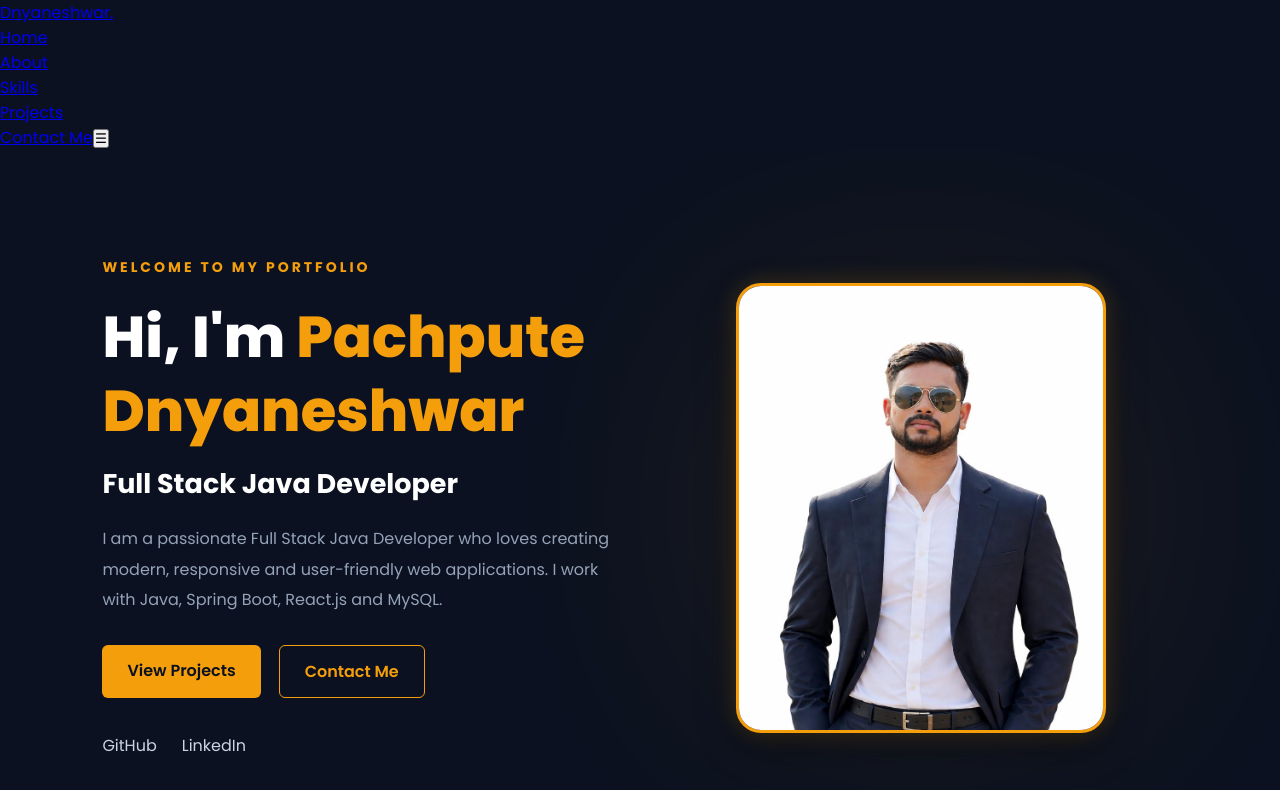
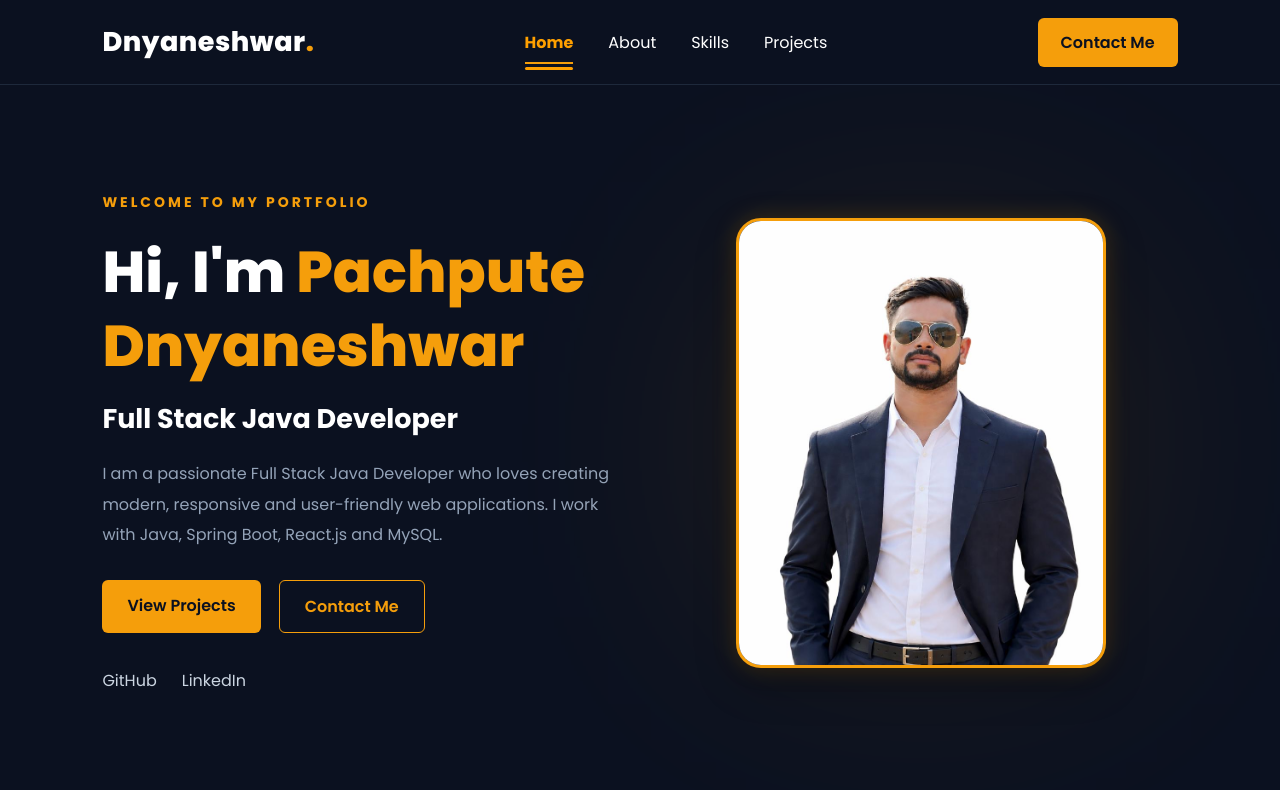
Before and after one commit to Dnyaneshwar2001Pachpute/my-portfolio, a React (Vite) app: page / in a window 1280 px wide. Shown: the top 790 px of the page. Built offline with nearby package versions, Linux system fonts and the light colour scheme.

Commit message:
contact button

```diff
--- a/src/components/Navbar.css
+++ b/src/components/Navbar.css
@@ -1,5 +1,97 @@
 
-/* Tablet and Mobile */
+/* Navbar */
+.navbar {
+  width: 100%;
+  height: 85px;
+  padding: 0 8%;
+  display: flex;
+  align-items: center;
+  justify-content: space-between;
+  background: #0b1120;
+  border-bottom: 1px solid #1e293b;
+  position: relative;
+  z-index: 100;
+}
+
+/* Logo */
+.navbar-logo a {
+  color: #ffffff;
+  text-decoration: none;
+  font-size: 27px;
+  font-weight: 800;
+  letter-spacing: 0.5px;
+}
+
+.navbar-logo span {
+  color: #f59e0b;
+}
+
+/* Navigation links */
+.navbar-links {
+  display: flex;
+  align-items: center;
+  gap: 35px;
+  list-style: none;
+  margin: 0;
+  padding: 0;
+}
+
+.navbar-links a {
+  position: relative;
+  text-decoration: none;
+  color: #ffffff;
+  font-size: 16px;
+  transition: 0.3s ease;
+}
+
+/* Active Home orange mark */
+.navbar-links a.active {
+  color: #ffa000;
+}
+
+.navbar-links a.active::after {
+  content: "";
+  position: absolute;
+  bottom: -8px;
+  left: 0;
+  width: 100%;
+  height: 3px;
+  background: #ffa000;
+  border-radius: 5px;
+}
+
+/* Hover */
+.navbar-links a:hover {
+  color: #ffa000;
+}
+
+/* Contact button */
+.navbar-contact {
+  padding: 12px 23px;
+  background: #f59e0b;
+  color: #0b1120;
+  border-radius: 6px;
+  text-decoration: none;
+  font-weight: 600;
+  transition: all 0.3s ease;
+}
+
+.navbar-contact:hover {
+  background: #ffffff;
+  transform: translateY(-3px);
+}
+
+/* Mobile menu button */
+.menu-toggle {
+  display: none;
+  background: transparent;
+  border: none;
+  color: #ffffff;
+  font-size: 28px;
+  cursor: pointer;
+}
+
+/* Tablet and mobile */
 @media (max-width: 768px) {
   .navbar {
     height: 75px;
@@ -27,20 +119,27 @@
     display: flex;
   }
 
-  /* Show Contact Me on mobile */
   .navbar-contact {
-    display: inline-flex;
-    align-items: center;
-    justify-content: center;
-    padding: 10px 20px;
-    background: #f59e0b;
-    color: #0b1120;
-    border-radius: 6px;
-    font-weight: 600;
-    text-decoration: none;
+    display: none;
   }
 
   .menu-toggle {
     display: block;
   }
 }
+.nav-link {
+  color: #ffffff;
+  text-decoration: none;
+  transition: all 0.3s ease;
+}
+
+.nav-link:hover {
+  color: #f59e0b;
+}
+
+.nav-link.active {
+  color: #f59e0b;
+  font-weight: 700;
+  border-bottom: 2px solid #f59e0b;
+  padding-bottom: 8px;
+}
```
